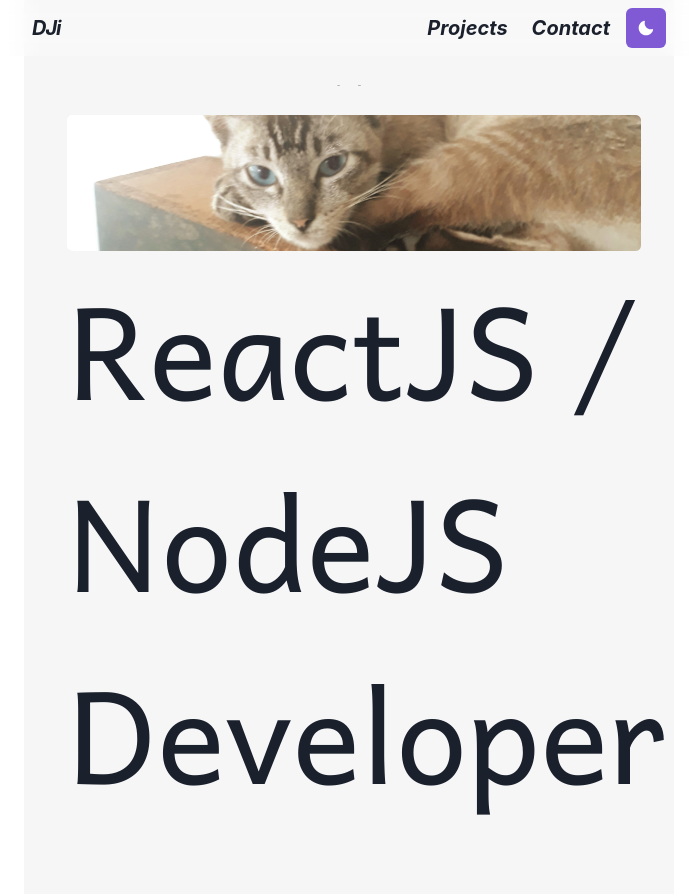
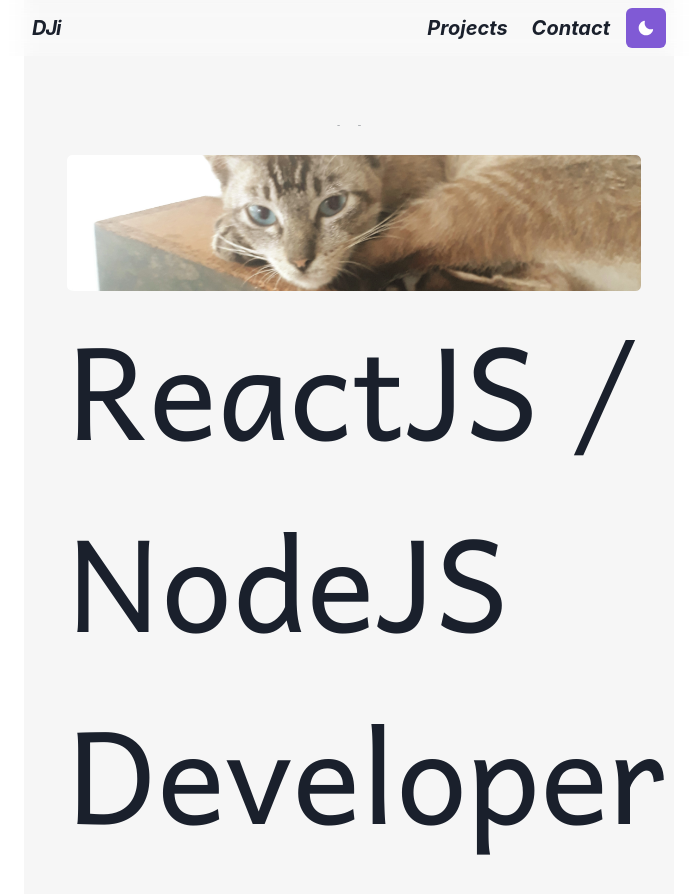
Before and after one commit to ajinata84/my-profile, a React (Create React App) app: page / in a window 1280 px wide. Shown: the top 894 px of the page, without its empty margins (291-988 px from the left). Before the commit the page ends 872 px from the top, so only its background shows below. Built offline with nearby package versions, Linux system fonts and the light colour scheme; a web font is replaced by a local one.

Commit message:
optimized mobile paddings

```diff
--- a/src/App.css
+++ b/src/App.css
@@ -24,7 +24,7 @@
   position: fixed;
   max-width: 650px;
   z-index: -1;
-  height: 300vh;
+  height: 900vh;
 }
 
 .myname {
--- a/src/App.js
+++ b/src/App.js
@@ -42,7 +42,7 @@
           </motion.div>
           <Container
             p={"5px"}
-            margin={"40px"}
+            margin={{ base: "5px", md: "40px" }}
             mt={0}
             alignItems={"start"}
             alignSelf={"center"}
```
